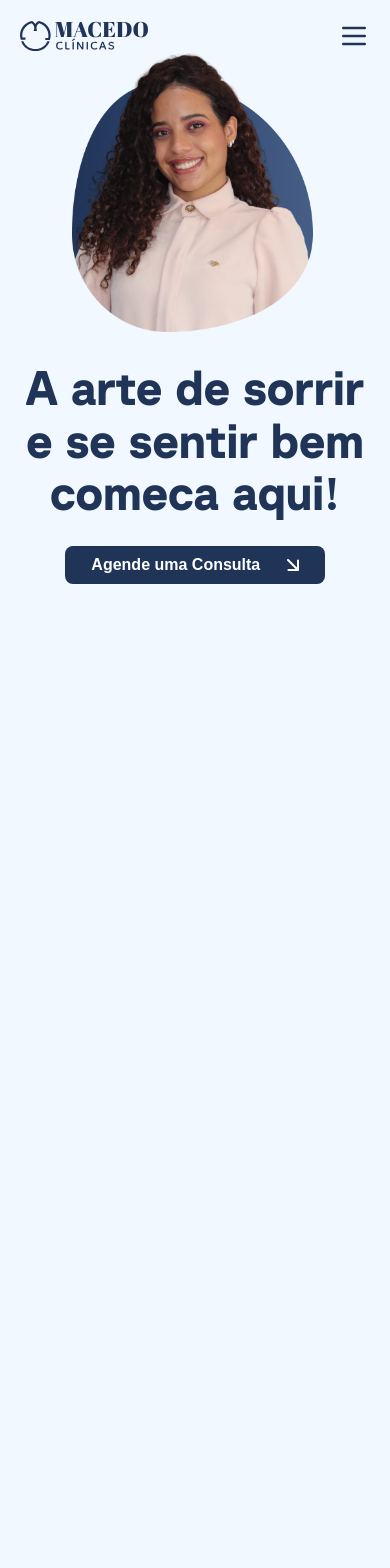
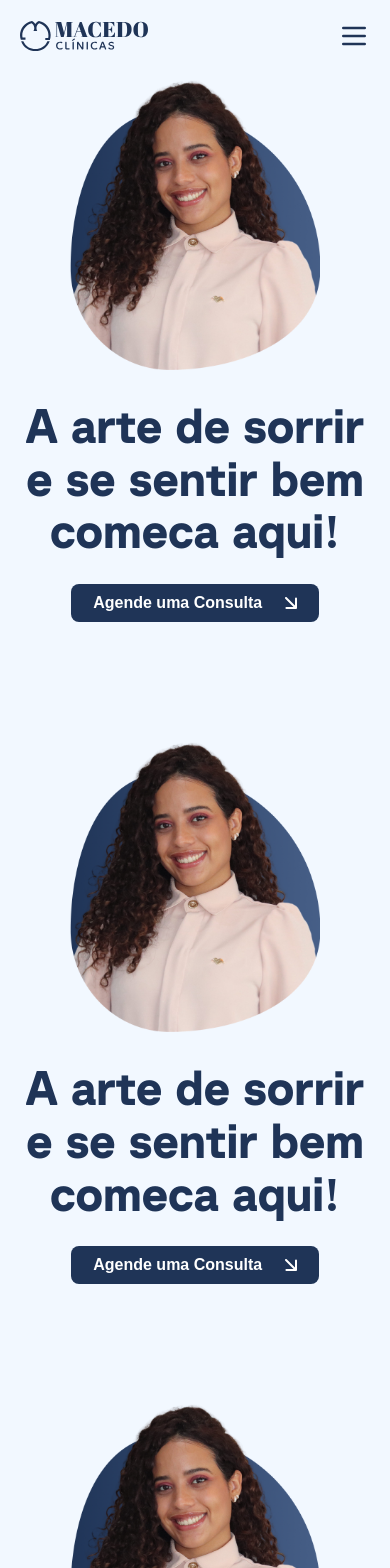
Before and after one commit to rcj-dev/macedo-project, a React (Vite) app: page / in a window 390 px wide. Shown: the top 1568 px of the page. Before the commit the page ends 844 px from the top, so only its background shows below. Built offline with nearby package versions, Linux system fonts and the light colour scheme.

Commit message:
Ajuste menu tipo hamburguer

```diff
--- a/src/components/Buttons/ButtonNavbar.jsx
+++ b/src/components/Buttons/ButtonNavbar.jsx
@@ -15,7 +15,9 @@ const ButtonNavbar = () => {
     hover:bg-[#1F3457]
     hover:text-white
     hover:cursor-pointer
-    text-[#1F3457]">
+    text-[#1F3457]
+
+    ">
       Contato
     </button>
   )
--- a/src/components/Buttons/DefaultButton.jsx
+++ b/src/components/Buttons/DefaultButton.jsx
@@ -6,7 +6,8 @@ const DefaultButton = () => {
     <button className="
     quicksand
     font-button
-    w-65
+    md:w-65
+    w-[75%]
     h-9.5
     rounded-[8px]
     transition-all
--- a/src/components/Navbar.jsx
+++ b/src/components/Navbar.jsx
@@ -1,13 +1,33 @@
-import React, { useState } from "react";
+import React, { useState, useRef, useEffect } from "react";
 import Logo from "../assets/logos/Logo-Navbar.svg";
 import ButtonNavbar from "./Buttons/ButtonNavbar";
 import { Menu, X } from "lucide-react";
 
 const Navbar = () => {
   const [isOpen, setIsOpen] = useState(false);
+  const menuRef = useRef(null); // Referência para detectar clique fora
+
+  // Fecha o menu ao clicar fora
+  useEffect(() => {
+    function handleClickOutside(event) {
+      if (menuRef.current && !menuRef.current.contains(event.target)) {
+        setIsOpen(false);
+      }
+    }
+
+    if (isOpen) {
+      document.addEventListener("mousedown", handleClickOutside);
+    } else {
+      document.removeEventListener("mousedown", handleClickOutside);
+    }
+
+    return () => {
+      document.removeEventListener("mousedown", handleClickOutside);
+    };
+  }, [isOpen]);
 
   return (
-    <nav className="quicksand font-navbar flex items-center justify-between px-5 md:px-7 py-5 relative w-full">
+    <nav ref={menuRef} className="md:h-auto quicksand font-navbar flex items-center justify-between px-5 md:px-7 py-5 w-full fixed top-0 left-0 z-50 bg-[#F2F8FF] bg-opacity-30 backdrop-blur-sm">
       {/* Logo */}
       <img src={Logo} alt="Logo Macedo Clínicas" className="w-32 md:w-35" />
 
@@ -22,14 +42,13 @@ const Navbar = () => {
 
       {/* Links do menu */}
       <ul
-        className={`absolute md:static top-16 left-0 w-full md:w-auto bg-white md:bg-transparent flex flex-col md:flex-row md:items-center gap-5 md:gap-10 p-5 md:p-0 ${
-          isOpen ? "block justify-center items-center" : "hidden md:flex"
-        }`}
+        ref={menuRef}
+        className={`text-[20px] md:text-[16px] md:flex flex flex-col md:flex-row md:items-center gap-5 md:gap-10 ${isOpen ? "block" : "hidden"}`}
       >
-        <li><a href="" className="transition-all duration-600 text-[#1F3457]">Início</a></li>
-        <li><a href="" className="transition-all duration-600 hover:text-[#1F3457]">Quem Somos</a></li>
-        <li><a href="" className="transition-all duration-600 hover:text-[#1F3457]">Tratamentos</a></li>
-        <li><a href="" className="transition-all duration-600 hover:text-[#1F3457]">Consultório</a></li>
+        <li><a href="#" className="transition-all duration-600 text-[#1F3457]">Início</a></li>
+        <li><a href="#" className="transition-all duration-600 hover:text-[#1F3457]">Quem Somos</a></li>
+        <li><a href="#" className="transition-all duration-600 hover:text-[#1F3457]">Tratamentos</a></li>
+        <li><a href="#" className="transition-all duration-600 hover:text-[#1F3457]">Consultório</a></li>
       </ul>
 
       {/* Botão */}
--- a/src/main.jsx
+++ b/src/main.jsx
@@ -11,6 +11,9 @@ createRoot(document.getElementById('root')).render(
     <Layout>
       <Navbar />
       <Inicio />
+      <Inicio />
+      <Inicio />
+
     </Layout>
 
   </StrictMode>,
--- a/src/sections/Inicio.jsx
+++ b/src/sections/Inicio.jsx
@@ -4,10 +4,10 @@ import Doutora from '../assets/images/PerfilDra.png'
 
 const Inicio = () => {
   return (
-    <section className="w-[85%] sm:w-full h-auto quicksand flex flex-col-reverse sm:flex-row items-center justify-center gap-8 sm:gap-12 py-10 sm:px-8 sm:py-15 -mt-15">
+    <section className="w-[85%] sm:w-full h-auto quicksand flex flex-col-reverse sm:flex-row items-center justify-center gap-8 sm:gap-12 py-10 sm:px-8 sm:py-15 mt-10 md:mt-5">
       {/* Text and Button Container */}
       <div className="w-full sm:w-150 flex flex-col items-center sm:items-start gap-6 sm:gap-8">
-        <h1 className="font-h1 text-[#1F3457] text-5xl sm:text-5xl md:text-6xl font-bold leading-tight text-center lg:w-120 sm:text-left w-[calc(100%+30px)] sm:w-auto">
+        <h1 className="font-h1 text-[#1F3457] text-5xl sm:text-5xl md:text-6xl font-bold leading-tight text-center lg:w-120 sm:text-left w-[calc(100%+20px)] sm:w-auto">
           A arte de sorrir e se sentir bem comeca aqui!
         </h1>
         <DefaultButton />
```
Also changed, not shown: src/assets/images/PerfilDra.png.
